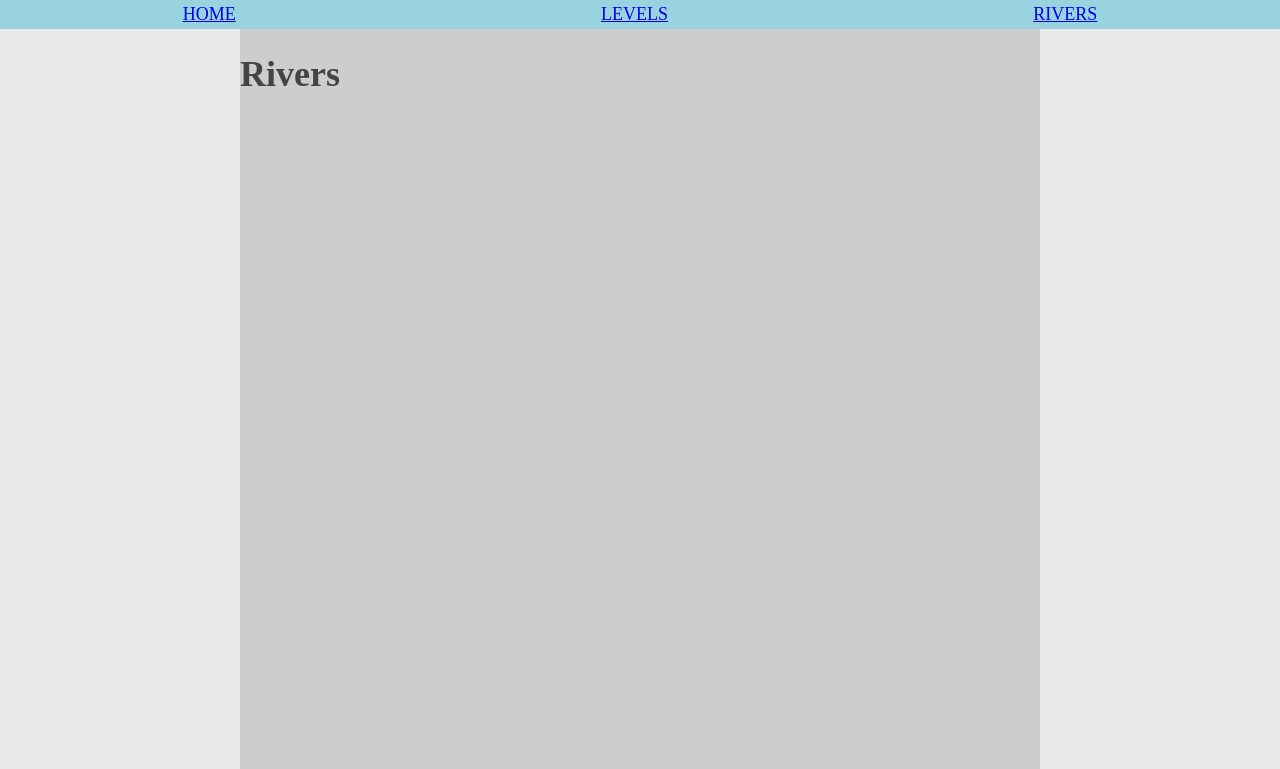
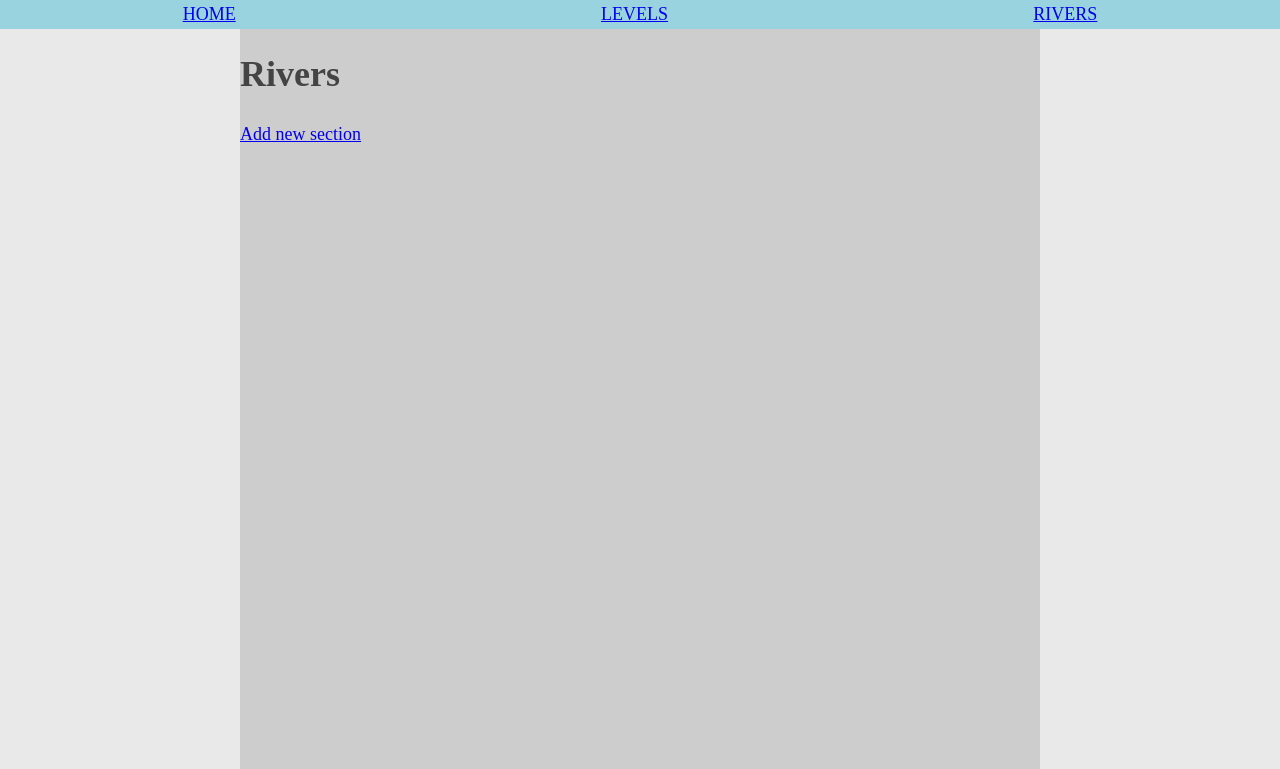
Before and after one commit to ahou8288/river_predict, a Django app: page /rivers/rivers in a window 1280 px wide. Shown: the top 769 px of the page. Run offline with Django 3.2, Linux system fonts and the light colour scheme; data that the repository does not hold is empty.

```diff
--- a/my_wiki/rivers/templates/rivers.html
+++ b/my_wiki/rivers/templates/rivers.html
@@ -15,4 +15,10 @@
     </ul>
 {% endfor %}
 
+<p>
+    <a href="{% url 'create section' %}">
+        Add new section
+    </a>
+</p>
+
 {% endblock %}
--- a/my_wiki/rivers/urls.py
+++ b/my_wiki/rivers/urls.py
@@ -6,6 +6,7 @@ urlpatterns = [
     path('', views.index, name='index'),
     path('home', views.index, name='index'),
     path('rivers', views.rivers, name='rivers'),
+    path('section/create', SectionView.as_view(), name='create section'),
     path('section/edit/<slug:slug>/', SectionView.as_view(), name='edit section'),
     path('section/view/<slug:slug>/', views.sections, name='view section'),
     path('levels', views.levels, name='levels'),
--- a/my_wiki/rivers/views.py
+++ b/my_wiki/rivers/views.py
@@ -58,25 +58,32 @@ def sections(request, slug):
 class SectionView(TemplateView):
     template_name = 'form.html'
 
-    def get(self, request, slug):
-        # Create new section
-        section = Section.objects.get(slug=slug)
-        form = SectionForm( instance = section)
+    def get(self, request, slug=None):
+        # Edit section
+        if slug:
+            section = Section.objects.get(slug=slug)
+        else:
+            section = Section()
+            section.description = "### Placeholder title\n"
+        form = SectionForm(instance=section)
         args = {'form': form}
 
         return render(request, self.template_name, args)
 
-    def post(self, request, slug):
-        # Edit existing section
-        slug_section = Section.objects.get(slug=slug)
-        form = SectionForm(request.POST, instance=slug_section)
+    def post(self, request, slug=None):
+        if not slug:
+            form = SectionForm(request.POST)
+        else:
+            # Save edit section
+            slug_section = Section.objects.get(slug=slug)
+            form = SectionForm(request.POST, instance=slug_section)
 
         if form.is_valid():
             changed_section = form.save(commit=False)
             changed_section.recent_editor = request.user
             changed_section.last_edit_time = timezone.now()
             changed_section.save()
-            return redirect('view section',slug=slug)
+            return redirect('view section', slug=changed_section.slug)
         else:
             # Form is not valid
             text = 'Form is invalid'
```
Also changed, not shown: my_wiki/rivers/forms.py (+8 -3 lines).
